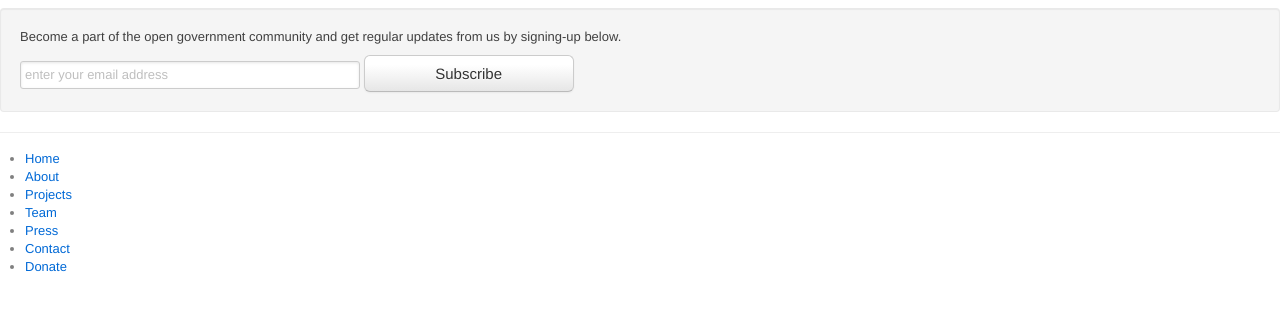
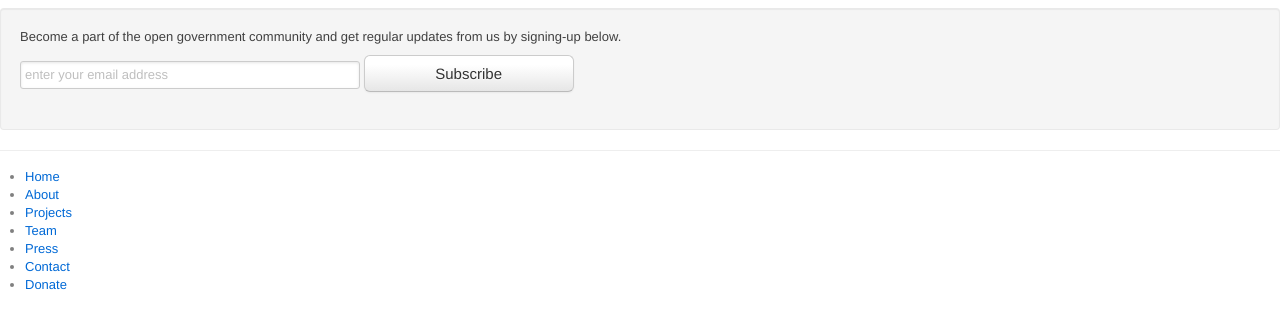
Before and after one commit to opennorth/wiki, a Jekyll site: the page built from contact.html, in a window 1280 px wide. Shown: the part 418-747 px from the top of the page. Built offline with Jekyll 4.4.1, drawn with Linux system fonts in a browser that asks for light colours; nearby versions of some CDN libraries; Markdown is read by kramdown in place of the engine named in the settings; comment, search, counter and statistics services are not loaded.

Commit message:
add newsletter to index

```diff
--- a/_includes/newsletter.html
+++ b/_includes/newsletter.html
@@ -1,4 +1,4 @@
-<form action="http://opennorth.us2.list-manage.com/subscribe/post?u=a602fac79ef3dc584bf1a2743&amp;id=49afb9ad21" method="post" id="mc-embedded-subscribe-form" name="mc-embedded-subscribe-form" class="validate well" target="_blank">
+<form action="http://opennorth.us2.list-manage.com/subscribe/post?u=a602fac79ef3dc584bf1a2743&amp;id=49afb9ad21" method="post" id="mc-embedded-subscribe-form" name="mc-embedded-subscribe-form" class="validate" target="_blank">
   <p>Become a part of the open government community and get regular updates from us by signing-up below.</p>
   <div class="inline-inputs">
     <input type="email" name="EMAIL" id="mce-EMAIL" class="required email span6" placeholder="enter your email address" required>
--- a/_layouts/default.html
+++ b/_layouts/default.html
@@ -27,9 +27,7 @@
         <span class="current">{{ page.header }}</span>
       </div>
       {% endcomment %}
-      <div class="entry">
 {{ content }}
-      </div>
     </div>
     {% include sidebar.html %}
   </div>
--- a/contact.html
+++ b/contact.html
@@ -18,7 +18,9 @@
   </a>
 </p>
 
+<div class="well">
 {% include newsletter.html %}
+</div>
 
 {% comment %}
 <form action="/mail/" method="post" class="form-stacked">
--- a/css/style.scss
+++ b/css/style.scss
@@ -74,10 +74,6 @@
   font-family: $serif;
   line-height: 1.2em;
   text-shadow: 0 1px 1px rgba(255, 255, 255, 1);
-}
-.entry h2,
-.entry h3 {
-  margin-bottom: 20px;
 }
 h1 a,
 h2 a,
@@ -211,6 +207,9 @@
     border-left: 3px solid #bbb;
     font-style: italic;
   }
+  p {
+    margin-bottom: 15px;
+  }
 }
 #two-col {
   background: transparent url(/img/content_bg.jpg) no-repeat right top;
@@ -222,15 +221,16 @@
 #content {
   float: left;
   width: 600px;
+  h2,
+  h3 {
+    margin-bottom: 20px;
+  }
   ul {
     margin: 0 0 15px 25px;
     font-size: 12px;
   }
   li {
     line-height: 1.5em;
-  }
-  p {
-    margin-bottom: 15px;
   }
   //img {
   //  padding: 5px;
@@ -263,6 +263,7 @@
     h4 {
       font-size: 18px; /* 140% */
       font-weight: bold;
+      line-height: 22px;
       margin-bottom: 5px;
       text-shadow: 0 1px 1px rgba(255,255,255,1);
     }
```
Also changed, not shown: index.html (added, +28 -0 lines).
